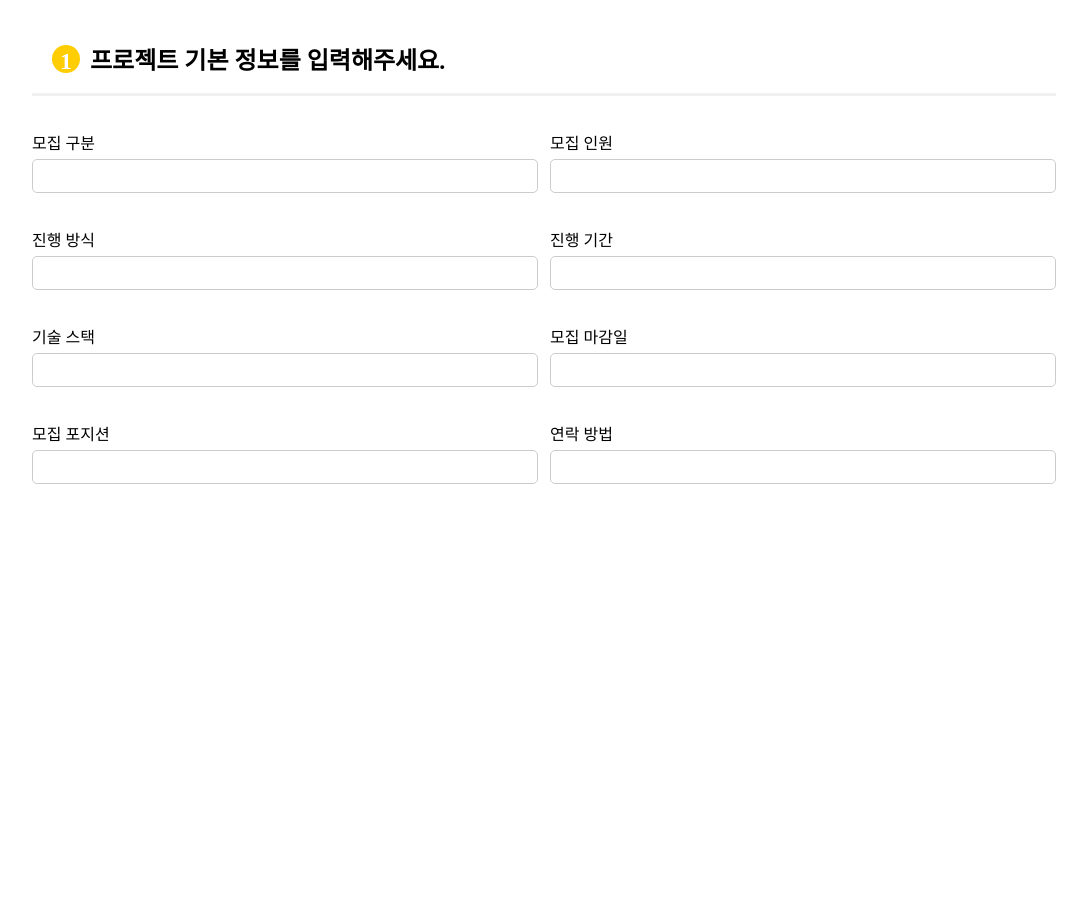
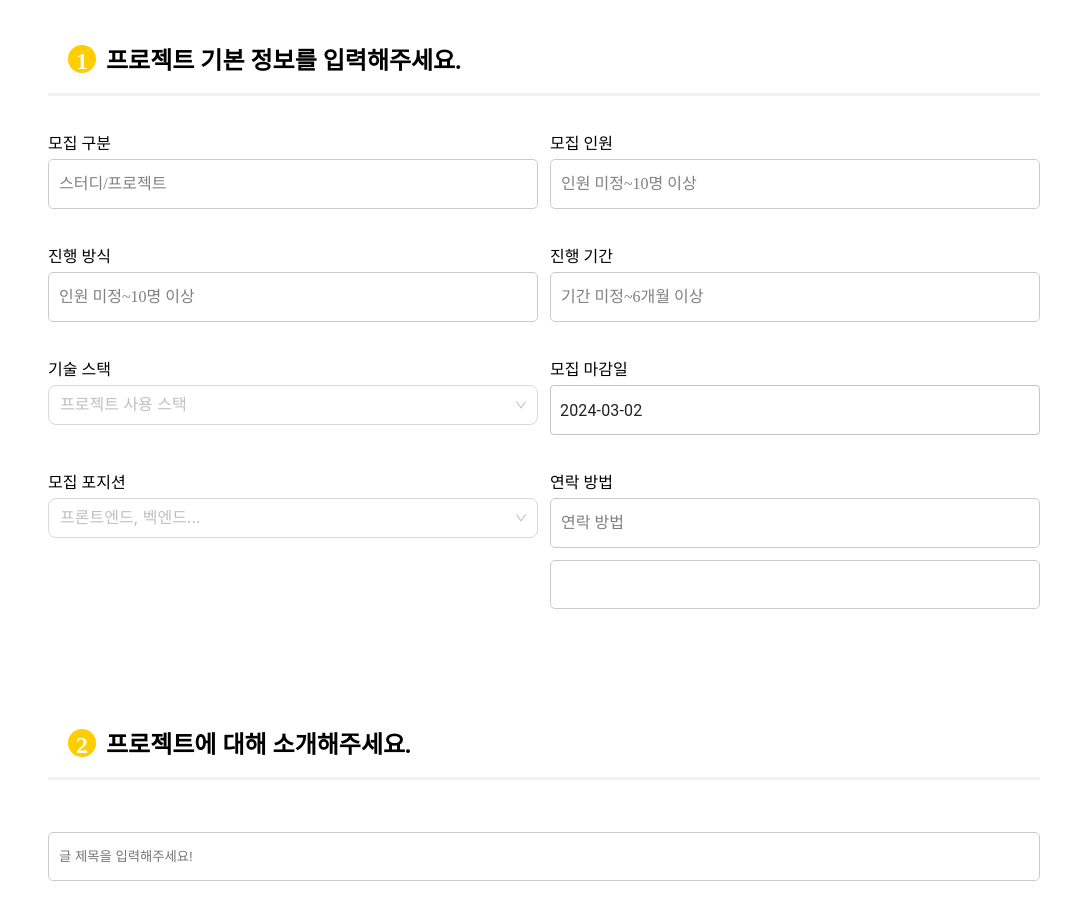
Before and after one commit to seongEun95/holu, a React (Create React App) app: page /register in a window 1280 px wide. Shown: the part 180-1080 px from the top of the page, without its empty margins (96-1183 px from the left). Before the commit the page ends 800 px from the top, so only its background shows below. Built offline with nearby package versions, Linux system fonts and the light colour scheme; a web font is replaced by a local one.

Commit message:
새 글 쓰기 페이지 완성

```diff
--- a/src/pages/RegisterPage.tsx
+++ b/src/pages/RegisterPage.tsx
@@ -3,135 +3,211 @@
 import { jsx, css } from '@emotion/react';
 import SelectBox from '../components/ui/SelectBox';
 import { useState } from 'react';
-import { SelectItems, peopleNumbers, period, position, process, skill } from '../data/registerData';
+import {
+	OPTIONS_CATEGORY,
+	OPTIONS_CONTACT_METHOD,
+	OPTIONS_PERSONCOUNT,
+	OPTIONS_POSITION,
+	OPTIONS_PROGRESS_METHOD,
+	OPTIONS_PROGRESS_PERIOD,
+	OPTIONS_SKILL_STACK,
+} from '../data/registerData';
+import dayjs, { Dayjs } from 'dayjs';
+import MultiSelectBox from '../components/ui/MultiSelectBox';
+import DatePicker from '../components/ui/DatePicker';
+import TextInput from '../components/ui/TextInput';
+import RegisterTitle from '../components/ui/RegisterTitle';
+import Button from '../components/ui/Button';
+import { useNavigate } from 'react-router-dom';
+import TextEditor from '../components/ui/TextEditor';
+
+type UserInput = {
+	category: string;
+	personCount: string;
+	progressMethod: string;
+	progressPeriod: string;
+	skillStack: string[];
+	deadline: Dayjs;
+	position: string[];
+	contactMethod: string;
+	contactDetail: string;
+	projectTitle: string;
+	contents: string;
+};
 
 export default function RegisterPage() {
-	const [selectedValue, setSelectedValue] = useState('');
+	const navigate = useNavigate();
 
-	const handleClickItem = (value: any) => {
-		setSelectedValue(value);
+	const [userInput, setUserInput] = useState<UserInput>({
+		category: '',
+		personCount: '',
+		progressMethod: '',
+		progressPeriod: '',
+		skillStack: [],
+		deadline: dayjs(),
+		position: [],
+		contactMethod: '',
+		contactDetail: '',
+		projectTitle: '',
+		contents: '',
+	});
+
+	const handleClickGetItem = (e: any) => {
+		const { name, value } = e.target;
+		setUserInput(prev => ({ ...prev, [name]: value }));
+	};
+
+	const CONTACT_DETAIL_TEXT_MAP: { [index: string]: string } = {
+		openTalk: '오픈톡 링크를 입력해주세요',
+		Email: '이메일 주소를 입력해주세요',
+		googleForm: '구글 폼 링크를 입력해주세요',
+	};
+
+	const handleClickSubmitForm = () => {
+		console.log(userInput);
+	};
+
+	const handleClickCancel = () => {
+		navigate(-1);
 	};
 
 	return (
 		<div css={registerPageWrapCss}>
-			<h2 css={registerTitleCss}>
-				<span css={numCss}>1</span>프로젝트 기본 정보를 입력해주세요.
-			</h2>
+			<RegisterTitle number={1} text="프로젝트 기본 정보를 입력해주세요." />
 
 			<div css={selectBoxOuterCss}>
 				<div css={selectBoxWrapCss}>
 					<div css={selectBoxCss}>
 						<SelectBox
+							name="category"
+							value={userInput.category}
 							label="모집 구분"
-							type="singleSelection"
-							selectItems={SelectItems}
-							onClick={handleClickItem}
-							selectedValue={selectedValue}
-							defaultText="스터디/프로젝트"
+							options={OPTIONS_CATEGORY}
+							placeholder="스터디/프로젝트"
+							onClick={handleClickGetItem}
 						/>
 					</div>
 					<div css={selectBoxCss}>
 						<SelectBox
+							name="personCount"
+							value={userInput.personCount}
 							label="모집 인원"
-							type="singleSelection"
-							selectItems={peopleNumbers}
-							onClick={handleClickItem}
-							selectedValue={selectedValue}
-							defaultText="인원 미정~10명 이상"
+							options={OPTIONS_PERSONCOUNT}
+							placeholder="인원 미정~10명 이상"
+							onClick={handleClickGetItem}
 						/>
 					</div>
 				</div>
 				<div css={selectBoxWrapCss}>
 					<div css={selectBoxCss}>
 						<SelectBox
+							name="progressMethod"
+							value={userInput.progressMethod}
 							label="진행 방식"
-							type="singleSelection"
-							selectItems={process}
-							onClick={handleClickItem}
-							selectedValue={selectedValue}
-							defaultText="온라인/오프라인"
+							options={OPTIONS_PROGRESS_METHOD}
+							placeholder="인원 미정~10명 이상"
+							onClick={handleClickGetItem}
 						/>
 					</div>
 					<div css={selectBoxCss}>
 						<SelectBox
+							name="progressPeriod"
+							value={userInput.progressPeriod}
 							label="진행 기간"
-							type="singleSelection"
-							selectItems={period}
-							onClick={handleClickItem}
-							selectedValue={selectedValue}
-							defaultText="기간 미정~6개월 이상"
+							options={OPTIONS_PROGRESS_PERIOD}
+							placeholder="기간 미정~6개월 이상"
+							onClick={handleClickGetItem}
 						/>
 					</div>
 				</div>
 				<div css={selectBoxWrapCss}>
 					<div css={selectBoxCss}>
-						<SelectBox
-							type="multipleSelection"
+						<MultiSelectBox
+							name="skillStack"
+							value={userInput.skillStack}
+							onChange={handleClickGetItem}
 							label="기술 스택"
-							selectItems={skill}
-							defaultText="프로젝트 사용 스택"
+							options={OPTIONS_SKILL_STACK}
+							placeholder="프로젝트 사용 스택"
 						/>
 					</div>
 					<div css={selectBoxCss}>
-						<SelectBox type="DateSelection" label="모집 마감일" />
+						<DatePicker name="deadline" value={userInput.deadline} label="모집 마감일" onChange={handleClickGetItem} />
 					</div>
 				</div>
 				<div css={selectBoxWrapCss}>
 					<div css={selectBoxCss}>
-						<SelectBox
-							type="multipleSelection"
+						<MultiSelectBox
+							name="position"
+							value={userInput.position}
+							onChange={handleClickGetItem}
 							label="모집 포지션"
-							selectItems={position}
-							defaultText="프론트엔드, 벡엔드..."
+							options={OPTIONS_POSITION}
+							placeholder="프론트엔드, 벡엔드..."
 						/>
 					</div>
 					<div css={selectBoxCss}>
 						<SelectBox
+							name="contactMethod"
+							value={userInput.contactMethod}
 							label="연락 방법"
-							type="singleSelection"
-							selectItems={SelectItems}
-							onClick={handleClickItem}
-							selectedValue={selectedValue}
-							defaultText="연락 방법"
-							contact={true}
+							options={OPTIONS_CONTACT_METHOD}
+							placeholder="연락 방법"
+							onClick={handleClickGetItem}
+						/>
+						<TextInput
+							name="contactDetail"
+							value={userInput.contactDetail}
+							placeholder={CONTACT_DETAIL_TEXT_MAP[userInput.contactMethod]}
+							type="text"
+							onChange={handleClickGetItem}
 						/>
 					</div>
+				</div>
+			</div>
+
+			<div>
+				<RegisterTitle number={2} text="프로젝트에 대해 소개해주세요." />
+				<div css={textInputWrapCss}>
+					<TextInput
+						name="projectTitle"
+						value={userInput.projectTitle}
+						placeholder="글 제목을 입력해주세요!"
+						type="text"
+						onChange={handleClickGetItem}
+					/>
+				</div>
+				<div>
+					<TextEditor name="contents" onChange={handleClickGetItem} value={userInput.contents} />
+				</div>
+				<div css={btnWrapCss}>
+					<Button kind="cancel" size="medium" onClick={handleClickCancel}>
+						취소
+					</Button>
+					<Button kind="submit" size="medium" onClick={handleClickSubmitForm}>
+						확인
+					</Button>
 				</div>
 			</div>
 		</div>
 	);
 }
 
-const registerTitleCss = css`
-	font-size: 24px;
-	font-weight: 700;
-	margin-bottom: 40px;
-	padding: 20px;
-	border-bottom: 3px solid #f1f1f1;
+const registerPageWrapCss = css`
+	width: 100%;
+	max-width: 992px;
+	margin: 120px auto 0;
 `;
 
-const numCss = css`
-	display: inline-block;
-	width: 28px;
-	height: 28px;
-	line-height: 32px;
-	margin-right: 10px;
-	text-align: center;
-	border-radius: 100%;
-	background: #ffcd00;
-	color: #fff;
-`;
-
-const registerPageWrapCss = css`
-	width: 100%;
-	max-width: 1024px;
-	margin: 120px auto 0;
+const textInputWrapCss = css`
+	margin-bottom: 20px;
 `;
 
 const selectBoxOuterCss = css`
 	display: flex;
 	flex-direction: column;
 	gap: 40px;
+	margin-bottom: 100px;
 `;
 
 const selectBoxWrapCss = css`
@@ -140,5 +216,12 @@ const selectBoxWrapCss = css`
 `;
 
 const selectBoxCss = css`
-	flex: 1 0 506px;
+	flex: 1 0 490px;
 `;
+
+const btnWrapCss = css`
+	display: flex;
+	justify-content: flex-end;
+	gap: 16px;
+	margin: 16px 0 100px;
+`;
```
